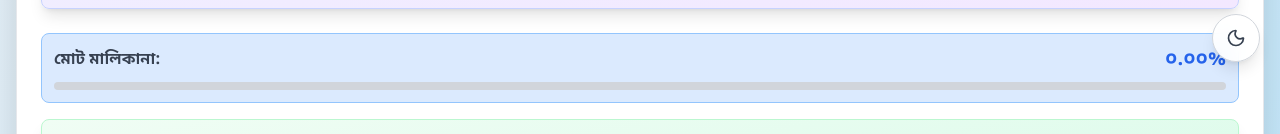
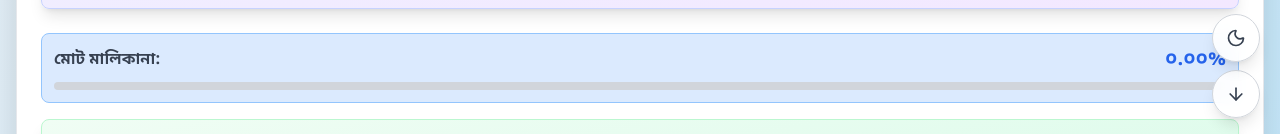
Before and after one commit to shoieb-dev/bengal-land-share-calculator, a Next.js app: page / in a window 1280 px wide. Shown: the part 666-800 px from the top of the page. Built offline with nearby package versions, Linux system fonts and the light colour scheme.

Commit message:
feat: add toggle functionality for scroll button to navigate up and down in FloatingActions component

```diff
--- a/src/components/khatian/ui/FloatingActions.tsx
+++ b/src/components/khatian/ui/FloatingActions.tsx
@@ -1,7 +1,7 @@
 "use client";
 
 import { useEffect, useState } from "react";
-import { ArrowUp, Moon, Printer, Sun } from "lucide-react";
+import { ArrowDown, ArrowUp, Moon, Printer, Sun } from "lucide-react";
 import type { Theme } from "@/hooks/useTheme";
 
 interface FloatingActionsProps {
@@ -32,17 +32,20 @@ export default function FloatingActions({
 
   return (
     <>
-      {showBackToTop && (
-        <button
-          type="button"
-          onClick={() => window.scrollTo({ top: 0, behavior: "smooth" })}
-          title="উপরে যান"
-          aria-label="পৃষ্ঠার উপরে যান"
-          className="print-hide fixed z-50 right-3 md:right-5 bottom-4 flex items-center justify-center w-11 h-11 md:w-12 md:h-12 rounded-full border shadow-lg backdrop-blur transition active:scale-95 bg-white/90 border-gray-300 text-gray-700 hover:bg-gray-100 dark:bg-gray-800/90 dark:border-gray-600 dark:text-gray-200 dark:hover:bg-gray-700"
-        >
-          <ArrowUp size={20} />
-        </button>
-      )}
+      <button
+        type="button"
+        onClick={() =>
+          window.scrollTo({
+            top: showBackToTop ? 0 : document.documentElement.scrollHeight,
+            behavior: "smooth",
+          })
+        }
+        title={showBackToTop ? "উপরে যান" : "নিচে যান"}
+        aria-label={showBackToTop ? "পৃষ্ঠার উপরে যান" : "পৃষ্ঠার নিচে যান"}
+        className="print-hide fixed z-50 right-3 md:right-5 bottom-4 flex items-center justify-center w-11 h-11 md:w-12 md:h-12 rounded-full border shadow-lg backdrop-blur transition active:scale-95 bg-white/90 border-gray-300 text-gray-700 hover:bg-gray-100 dark:bg-gray-800/90 dark:border-gray-600 dark:text-gray-200 dark:hover:bg-gray-700"
+      >
+        {showBackToTop ? <ArrowUp size={20} /> : <ArrowDown size={20} />}
+      </button>
       <button
         type="button"
         onClick={onToggleTheme}
```
